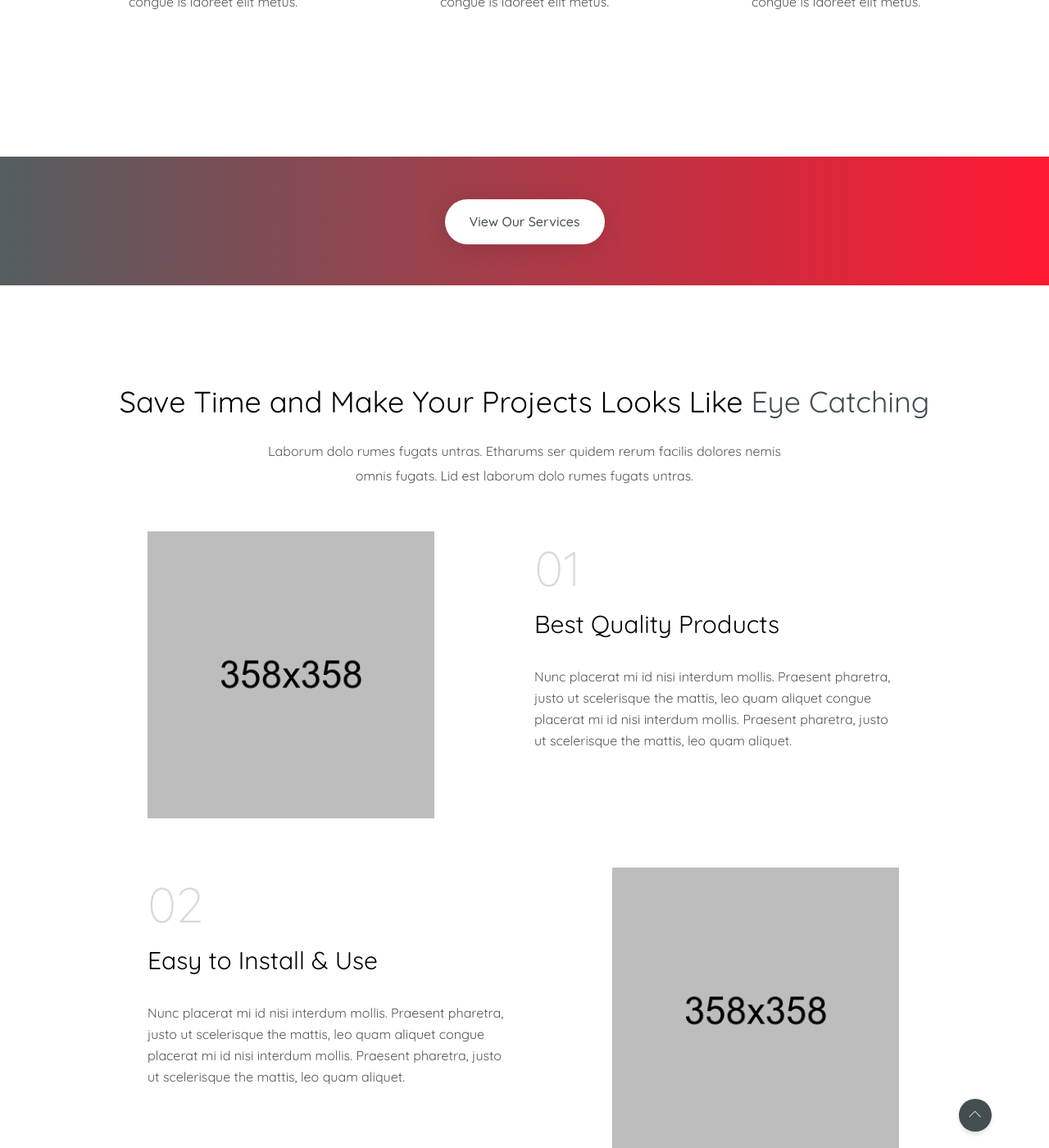
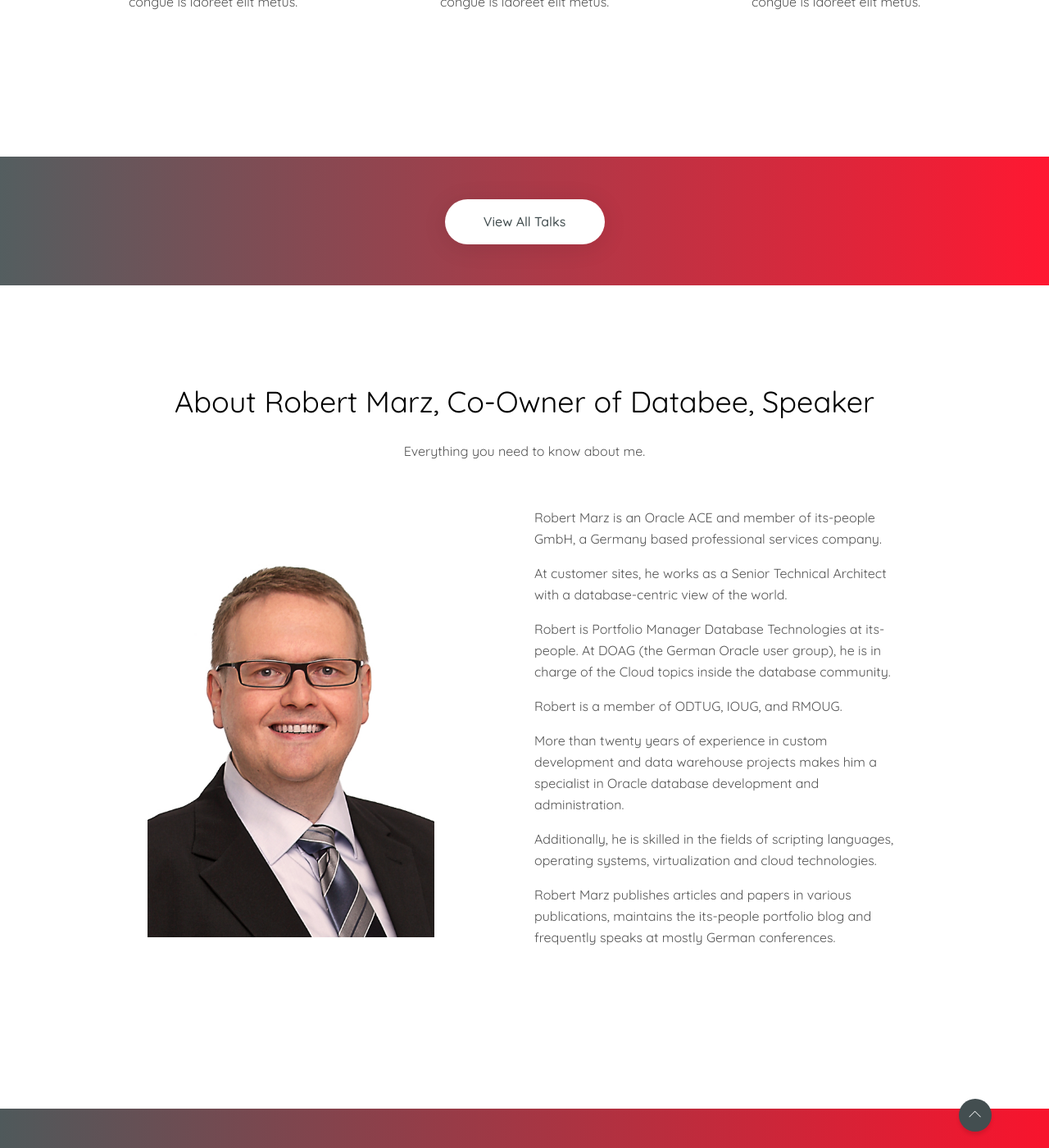
Before and after one commit to LocalSolutionsDev/localsolutions, a Jekyll site: the page built from index.html, in a window 1280 px wide and 1400 px high, scrolled down 1457 px. Shown: the whole window at 82% size. Built offline with Jekyll 4.4.1, drawn with Linux system fonts in a browser that asks for light colours; some of the changed text lies outside the part shown.

Commit message:
about content update

```diff
--- a/index.html
+++ b/index.html
@@ -132,7 +132,7 @@ permalink: index
         <div class="container">
             <div class="row">
                 <div class="col-md-12 text-center">
-                    <a href="{{site.baseurl}}/services/" class="btn btn--lg btn--round btn--white">View our Services</a>
+                    <a href="#" class="btn btn--lg btn--round btn--white">View all talks</a>
                 </div>
                 <!-- end /.col-md-12 -->
             </div>
@@ -152,11 +152,8 @@ permalink: index
             <!-- start col-md-12 -->
             <div class="col-md-12">
                 <div class="section-title">
-                    <h1>Save Time and Make Your Projects Looks Like
-                        <span class="highlighted">Eye Catching</span>
-                    </h1>
-                    <p>Laborum dolo rumes fugats untras. Etharums ser quidem rerum facilis dolores nemis omnis fugats. Lid
-                        est laborum dolo rumes fugats untras.</p>
+                    <h1>About Robert Marz, Co-Owner of Databee, Speaker </h1>
+                    <p>Everything you need to know about me.</p>
                 </div>
             </div>
             <!-- end /.col-md-12 -->
@@ -165,44 +162,24 @@ permalink: index
         <div class="row">
             <div class="col-lg-4 offset-lg-1 col-md-6 v_middle overview_cont">
                 <div class="overview-icon">
-                    <img src="{{ "/images/fac1.png" | prepend: site.baseurl | prepend: site.url }}" alt="overview icon">
+                    <img src="{{ "/images/Robert-Marz.jpeg" | prepend: site.baseurl | prepend: site.url }}" alt="Robert Marz">
                 </div>
             </div>
             <!-- end /.col-md-4 -->
             <div class="col-lg-5 offset-lg-1 col-md-6 v_middle overview_cont">
-                <div class="step_num">01</div>
-                <h2 class="overview-title">Best Quality Products</h2>
-                <p>Nunc placerat mi id nisi interdum mollis. Praesent pharetra, justo ut scelerisque the mattis, leo quam
-                    aliquet congue placerat mi id nisi interdum mollis. Praesent pharetra, justo ut scelerisque the mattis,
-                    leo quam aliquet.</p>
-            </div>
-            <!-- end /.col-md-5 -->
-            <div class="col-lg-5 offset-lg-1 col-md-6 v_middle overview_cont">
-                <div class="step_num">02</div>
-                <h2 class="overview-title">Easy to Install & Use</h2>
-                <p>Nunc placerat mi id nisi interdum mollis. Praesent pharetra, justo ut scelerisque the mattis, leo quam
-                    aliquet congue placerat mi id nisi interdum mollis. Praesent pharetra, justo ut scelerisque the mattis,
-                    leo quam aliquet.</p>
-            </div>
-            <!-- end /.col-md-5 -->
-            <div class="col-lg-4 offset-lg-1 col-md-6 v_middle overview_cont">
-                <div class="overview-icon">
-                    <img src="{{ "/images/fac1.png" | prepend: site.baseurl | prepend: site.url }}" alt="overview icon">
-                </div>
-            </div>
-            <!-- end /.col-md-4 -->
-            <div class="col-lg-4 offset-lg-1 col-md-6 v_middle overview_cont">
-                <div class="overview-icon">
-                    <img src="{{ "/images/fac1.png" | prepend: site.baseurl | prepend: site.url }}" alt="overview icon">
-                </div>
-            </div>
-            <!-- end /.col-md-4 -->
-            <div class="col-lg-5 offset-lg-1 col-md-6 v_middle overview_cont">
-                <div class="step_num">03</div>
-                <h2 class="overview-title">Fully Editable Content & Elements</h2>
-                <p>Nunc placerat mi id nisi interdum mollis. Praesent pharetra, justo ut scelerisque the mattis, leo quam
-                    aliquet congue placerat mi id nisi interdum mollis. Praesent pharetra, justo ut scelerisque the mattis,
-                    leo quam aliquet.</p>
+                <p>Robert Marz is an Oracle ACE and member of its-people GmbH, a Germany based professional services company.</p>
+
+                <p>At customer sites, he works as a Senior Technical Architect with a database-centric view of the world.
+
+                <p>Robert is Portfolio Manager Database Technologies at its-people. At DOAG (the German Oracle user group), he is in charge of the Cloud topics inside the database community.</p>
+
+                <p>Robert is a member of ODTUG, IOUG, and RMOUG.</p>
+
+                <p>More than twenty years of experience in custom development and data warehouse projects makes him a specialist in Oracle database development and administration.</p>
+
+                <p>Additionally, he is skilled in the fields of scripting languages, operating systems, virtualization and cloud technologies.</p>
+
+                <p>Robert Marz publishes articles and papers in various publications, maintains the its-people portfolio blog and frequently speaks at mostly German conferences. </p>
             </div>
             <!-- end /.col-md-5 -->
         </div>
```
Also changed, not shown: images/Robert-Marz.jpeg (added).
